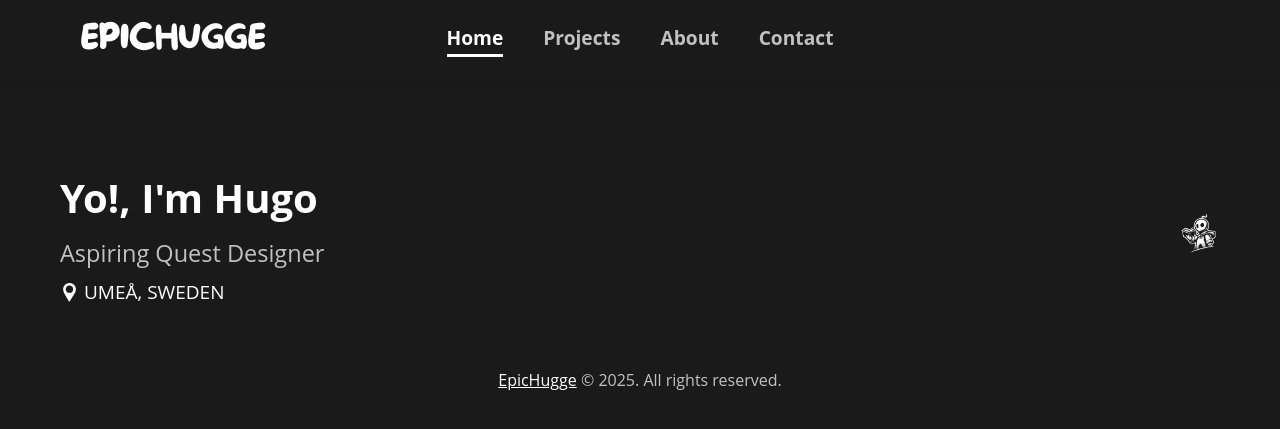
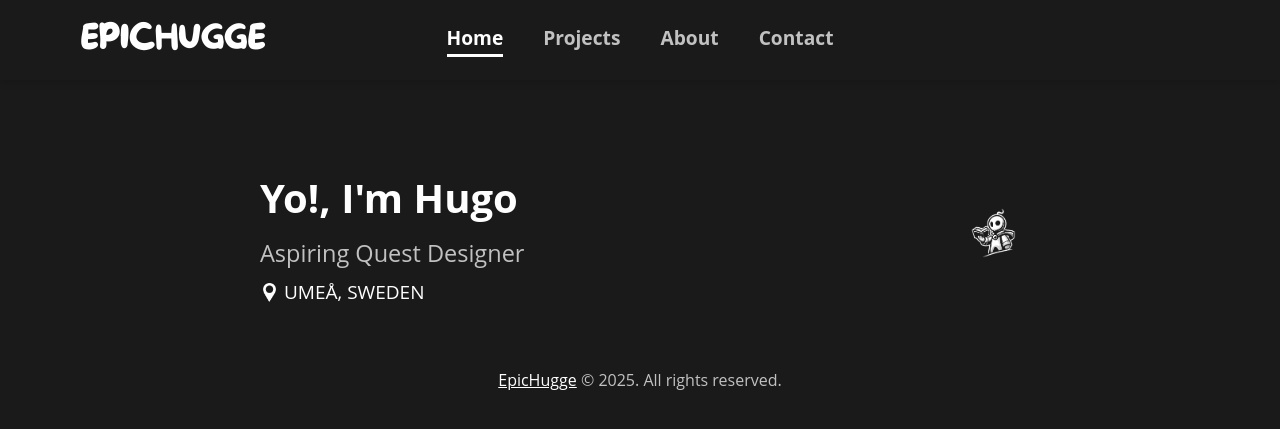
Before and after one commit to EpicHugge/EpicHugge.github.io, a Jekyll site: the page built from index.markdown, in a window 1280 px wide. Shown: the top 429 px of the page. Built offline with Jekyll 4.4.1, drawn with Linux system fonts in a browser that asks for light colours; some web fonts are replaced.

Commit message:
Update style.css

```diff
--- a/assets/css/style.css
+++ b/assets/css/style.css
@@ -111,9 +111,12 @@ a:hover {
 /* 9. Introduction Section Styles */
 .introduction {
   display: flex;
-  justify-content: space-between;
-  align-items: center;
+  justify-content: center; /* Center the content horizontally */
+  align-items: center; /* Vertically centers the text and logo */
   margin: 40px 0; /* Space above and below the introduction */
+  max-width: 800px; /* Sets a maximum width for the introduction section */
+  margin-left: auto; /* Centers the container */
+  margin-right: auto; /* Centers the container */
   padding: 0 20px; /* Optional: Adjust horizontal padding as needed */
 }
 
@@ -152,11 +155,11 @@ a:hover {
 }
 
 .intro-logo {
-  margin-left: 20px; /* Space between text and logo */
+  margin-left: 10px; /* Reduced space between text and logo */
 }
 
 .intro-logo-image {
-  height: 40px; /* Updated to match main text font size */
+  height: 50px; /* Increased from 40px */
   width: auto;
 }
 
@@ -191,6 +194,7 @@ a:hover {
     flex-direction: column;
     align-items: center;
     text-align: center;
+    max-width: 100%; /* Allows full width on smaller screens */
     padding: 0 10px;
   }
 
@@ -216,6 +220,6 @@ a:hover {
   }
 
   .intro-logo-image {
-    height: 35px; /* Adjusted size for smaller screens */
+    height: 40px; /* Adjusted size for smaller screens */
   }
 }
```
